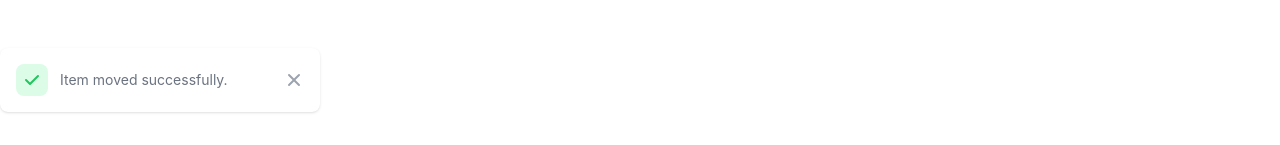
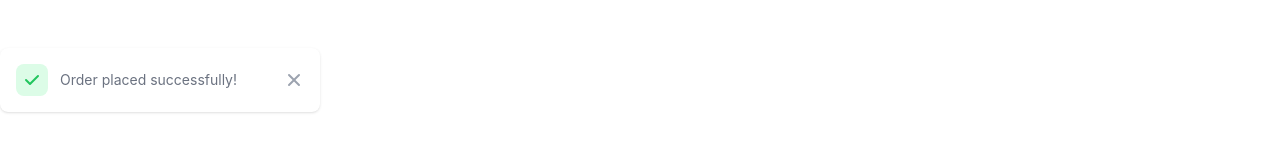
Before and after one commit to ClintonWeeYuan/samfah-icecream, a Next.js app: page /checkout in a window 1280 px wide. Both pictures are taken after a click on the button "PLACE ORDER". Shown: the part 652-797 px from the top of the page. Built offline with nearby package versions, Linux system fonts and the light colour scheme; no server answers; the database is empty.

Commit message:
Some stylings

```diff
--- a/components/AdminTable.tsx
+++ b/components/AdminTable.tsx
@@ -1,4 +1,4 @@
-import {FC} from "react"
+import {FC, useState} from "react"
 import {useSWRConfig} from "swr"
 import axios from "axios";
 
@@ -23,10 +23,13 @@ interface Props {
 
 const AdminTable: FC<Props> = ({orders}) => {
   const {mutate} = useSWRConfig();
+  const [loading, setLoading] = useState(false);
 
   async function removeElement(name: string) {
+    setLoading(true);
     await axios.post("/api/remove", {name})
     await ("/api/getAll");
+    setLoading(false);
   }
 
   return (
@@ -64,6 +67,7 @@ const AdminTable: FC<Props> = ({orders}) => {
             </td>
             <td className="py-4 px-6 text-right">
               <button onClick={() => removeElement(order.name)}
+                      disabled={loading}
                       className="font-medium text-blue-600 dark:text-blue-500 hover:underline">Remove
               </button>
             </td>
--- a/components/SuccessToast.tsx
+++ b/components/SuccessToast.tsx
@@ -18,7 +18,7 @@ const SuccessToast : FC<Props> = ({openToast}) => {
         </svg>
         <span className="sr-only">Check icon</span>
       </div>
-      <div className="ml-3 text-sm font-normal">Item moved successfully.</div>
+      <div className="ml-3 text-sm font-normal">Order placed successfully!</div>
       <button type="button"
               className="ml-auto -mx-1.5 -my-1.5 bg-white text-gray-400 hover:text-gray-900 rounded-lg focus:ring-2 focus:ring-gray-300 p-1.5 hover:bg-gray-100 inline-flex h-8 w-8 dark:text-gray-500 dark:hover:text-white dark:bg-gray-800 dark:hover:bg-gray-700"
               data-dismiss-target="#toast-success" aria-label="Close">
--- a/pages/login.tsx
+++ b/pages/login.tsx
@@ -25,7 +25,7 @@ export default function Login() {
   }
 
   return (
-    <div className="max-w-lg h-screen flex justify-center items-center mx-auto">
+    <div className="max-w-lg px-10 h-screen flex justify-center mt-20 md:mt-0 md:items-center mx-auto">
       <form onSubmit={handleSubmit} className="w-full">
         <div className="mb-6">
           <label htmlFor="username" className="block mb-2 text-sm font-medium text-gray-900 dark:text-gray-300">Username</label>
```
